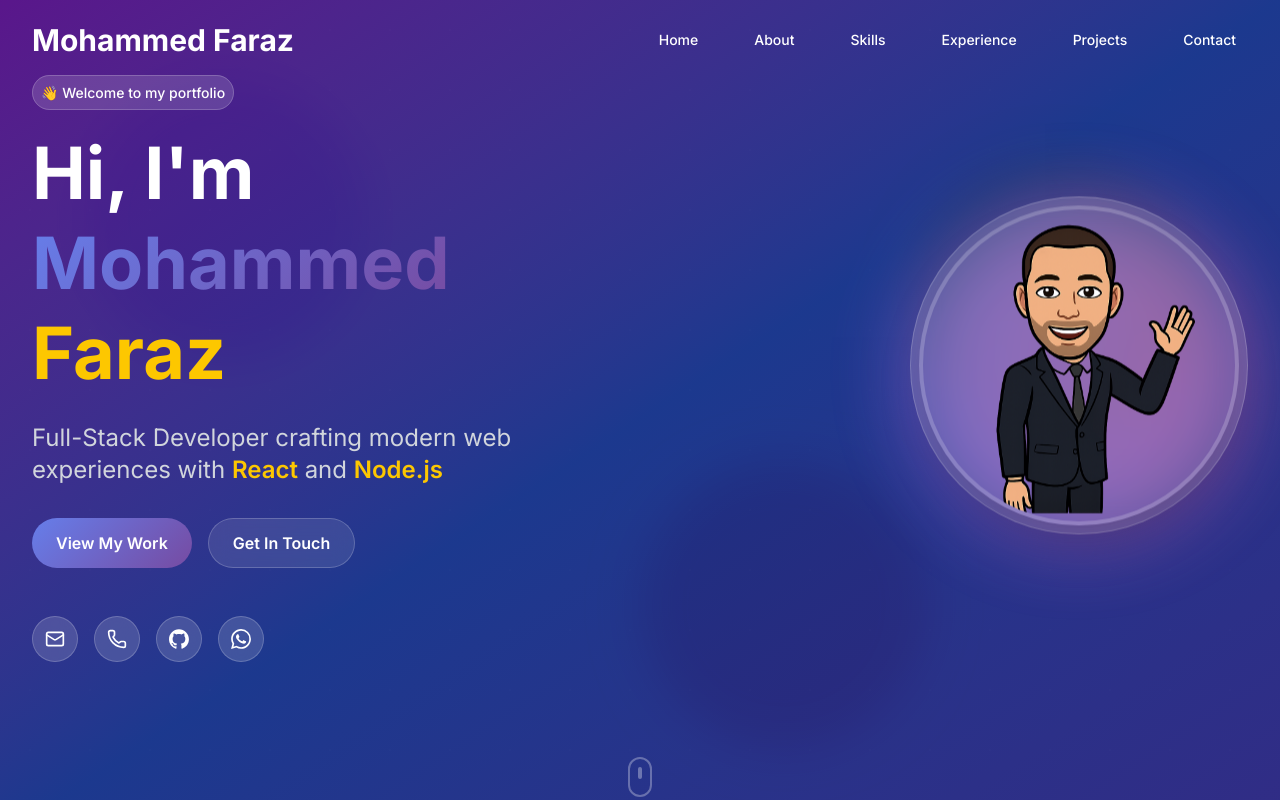
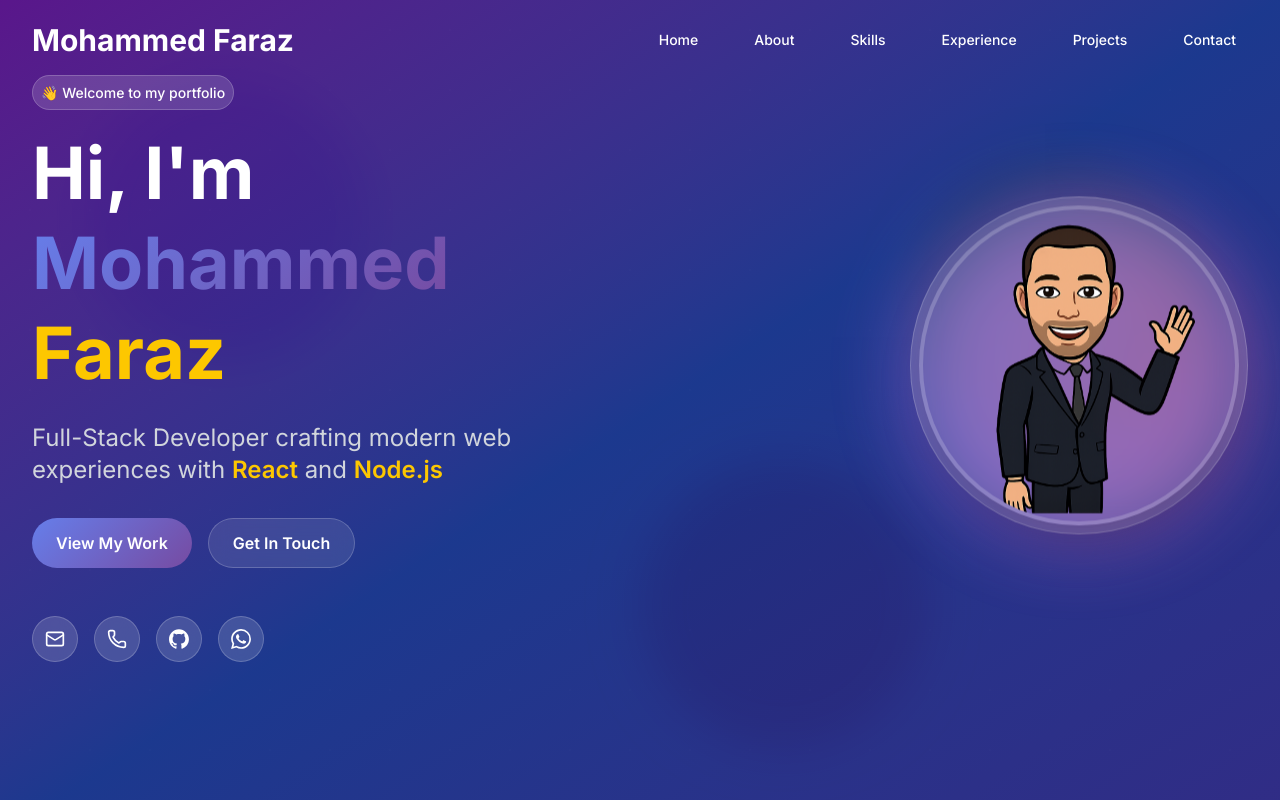
Before and after one commit to faraz9901/mohammed-faraz, a Next.js app: page / in a window 1280 px wide. Shown: the top 800 px of the page. Built offline with nearby package versions, Linux system fonts and the light colour scheme.

Commit message:
remove cursor

```diff
--- a/components/HeroSection.jsx
+++ b/components/HeroSection.jsx
@@ -116,11 +116,11 @@
             </div>
 
             {/* Scroll indicator */}
-            <div className="absolute bottom-8 left-1/2 transform -translate-x-1/2 animate-bounce">
+            {/* <div className="absolute bottom-8 left-1/2 transform -translate-x-1/2 animate-bounce">
                 <div className="w-6 h-10 border-2 border-white/30 rounded-full flex justify-center">
                     <div className="w-1 h-3 bg-white/60 rounded-full mt-2 animate-pulse"></div>
                 </div>
-            </div>
+            </div> */}
         </section>
     )
 }
```
